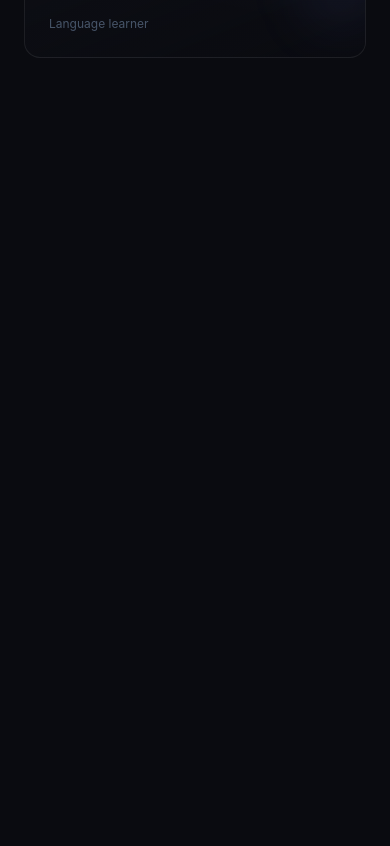
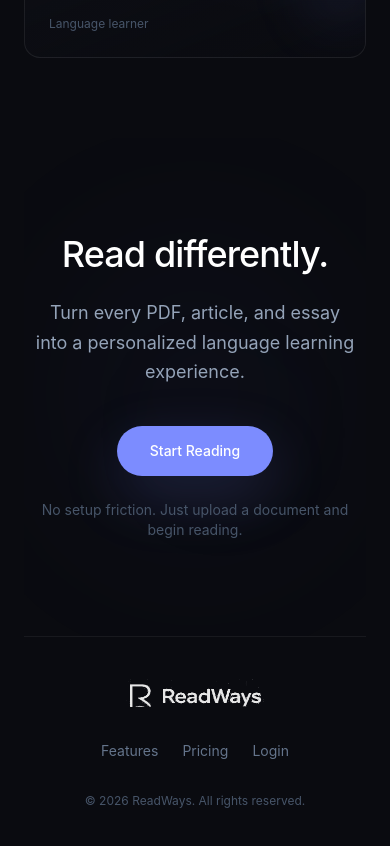
Before and after one commit to devsametcaninan-lab/readways, a Next.js app: page / in a window 390 px wide. Shown: the part 8160-9006 px from the top of the page. Before the commit the page ends 8298 px from the top, so only its background shows below. Built offline with nearby package versions, Linux system fonts and the light colour scheme.

Commit message:
final CTA ve footer eklendi.

```diff
--- a/app/globals.css
+++ b/app/globals.css
@@ -37,3 +37,25 @@ body {
     transform: translateY(-10px) translateX(4px);
   }
 }
+
+@keyframes ctaGlow {
+  0%,
+  100% {
+    opacity: 0.45;
+    transform: translate(-50%, -50%) scale(1);
+  }
+  50% {
+    opacity: 0.6;
+    transform: translate(-50%, -48%) scale(1.04);
+  }
+}
+
+@keyframes ctaGlowAlt {
+  0%,
+  100% {
+    opacity: 0.35;
+  }
+  50% {
+    opacity: 0.55;
+  }
+}
--- a/app/page.tsx
+++ b/app/page.tsx
@@ -5,6 +5,7 @@ import ReadingWorkflow from "@/components/ReadingWorkflow";
 import KnowledgeOrbit from "@/components/KnowledgeOrbit";
 import PricingSection from "@/components/PricingSection";
 import TestimonialsSection from "@/components/TestimonialsSection";
+import FinalCta from "@/components/FinalCta";
 import ProductMockup from "@/components/ProductMockup";
 
 export default function Home() {
@@ -37,6 +38,8 @@ export default function Home() {
       <PricingSection />
 
       <TestimonialsSection />
+
+      <FinalCta />
       </main>
     </>
   );
--- a/components/FeatureShowcase.tsx
+++ b/components/FeatureShowcase.tsx
@@ -80,7 +80,7 @@ const features = [
 
 export default function FeatureShowcase() {
   return (
-    <section className="mt-24 md:mt-32">
+    <section id="features" className="mt-24 md:mt-32">
       <div className="max-w-3xl">
         <h2 className="text-balance text-3xl font-medium tracking-tight text-white md:text-4xl">
           Built for deep reading, not passive memorization.
--- /dev/null
+++ b/components/FinalCta.tsx
@@ -0,0 +1,75 @@
+const footerLinks = [
+  { label: "Features", href: "#features" },
+  { label: "Pricing", href: "#pricing" },
+  { label: "Login", href: "#login" }
+];
+
+export default function FinalCta() {
+  const year = new Date().getFullYear();
+
+  return (
+    <>
+      <section id="start" className="relative mt-20 overflow-hidden py-24 text-center md:mt-28 md:py-32 lg:py-40">
+        <div
+          aria-hidden
+          className="pointer-events-none absolute inset-x-0 top-0 h-24 bg-gradient-to-b from-[#0a0b10] to-transparent"
+        />
+
+        <div
+          aria-hidden
+          className="pointer-events-none absolute left-1/2 top-1/2 h-[min(420px,60vh)] w-[min(720px,100%)] -translate-x-1/2 -translate-y-1/2 animate-[ctaGlow_10s_ease-in-out_infinite] rounded-full bg-[radial-gradient(ellipse_at_center,rgba(124,140,255,0.14)_0%,transparent_68%)] opacity-50 blur-[100px] motion-reduce:animate-none"
+        />
+        <div
+          aria-hidden
+          className="pointer-events-none absolute left-[30%] top-[40%] h-48 w-48 animate-[ctaGlowAlt_12s_ease-in-out_infinite_2s] rounded-full bg-[radial-gradient(circle,rgba(148,163,184,0.08)_0%,transparent_70%)] blur-[80px] motion-reduce:animate-none"
+        />
+
+        <div className="relative z-10 mx-auto max-w-2xl px-2">
+          <h2 className="text-balance text-4xl font-medium tracking-tight text-white md:text-5xl lg:text-6xl">
+            Read differently.
+          </h2>
+          <p className="mx-auto mt-6 max-w-lg text-lg leading-relaxed text-slate-400 md:mt-8 md:text-xl">
+            Turn every PDF, article, and essay into a personalized language learning experience.
+          </p>
+          <a
+            href="#start"
+            className="mt-10 inline-flex rounded-full border border-accent/30 bg-accent px-8 py-3.5 text-sm font-medium text-white shadow-premium transition-all duration-300 hover:-translate-y-0.5 hover:bg-[#6D7EFF] hover:shadow-[0_20px_60px_rgba(124,140,255,0.25)] md:mt-12"
+          >
+            Start Reading
+          </a>
+          <p className="mt-6 text-sm text-slate-600 md:mt-8">
+            No setup friction. Just upload a document and begin reading.
+          </p>
+        </div>
+      </section>
+
+      <footer className="border-t border-white/[0.06] py-10 md:py-12">
+        <div className="flex flex-col items-center justify-between gap-8 md:flex-row md:items-center">
+          <a href="#" className="inline-flex shrink-0 items-center">
+            <img
+              src="/readways-logo-navbar-transparent.png"
+              alt="ReadWays"
+              className="h-8 w-auto object-contain opacity-90"
+            />
+          </a>
+
+          <nav className="flex flex-wrap items-center justify-center gap-6 md:gap-8">
+            {footerLinks.map((link) => (
+              <a
+                key={link.label}
+                href={link.href}
+                className="text-sm text-slate-500 transition-colors duration-300 hover:text-slate-300"
+              >
+                {link.label}
+              </a>
+            ))}
+          </nav>
+
+          <p className="text-xs text-slate-600 md:text-right">
+            © {year} ReadWays. All rights reserved.
+          </p>
+        </div>
+      </footer>
+    </>
+  );
+}
--- a/components/PricingSection.tsx
+++ b/components/PricingSection.tsx
@@ -34,7 +34,7 @@ const plans = [
 
 export default function PricingSection() {
   return (
-    <section className="mt-16 text-center md:mt-20">
+    <section id="pricing" className="mt-16 text-center md:mt-20">
       <div className="mx-auto max-w-2xl">
         <h2 className="text-balance text-3xl font-medium tracking-tight text-white md:text-4xl">
           Simple pricing for focused readers.
```
